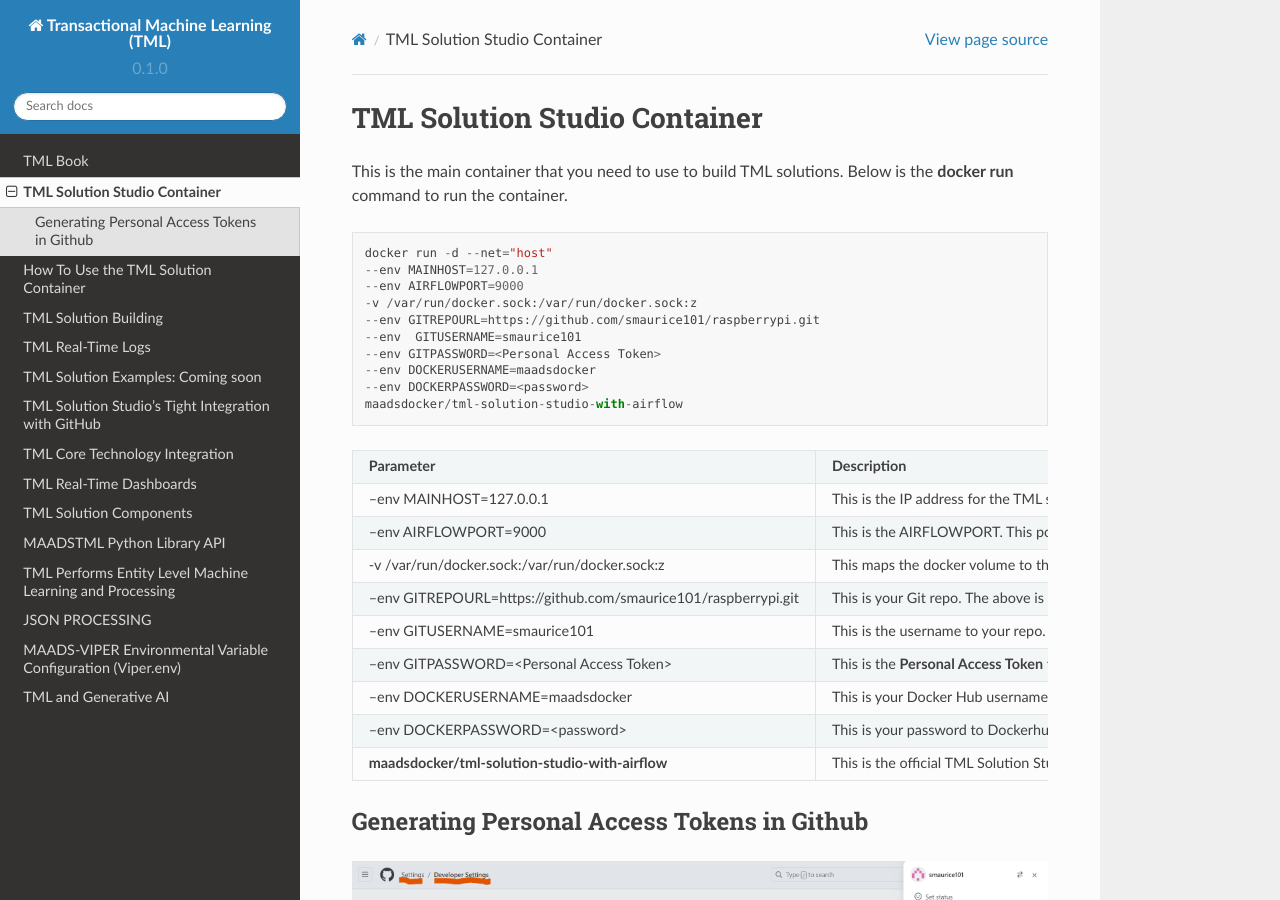
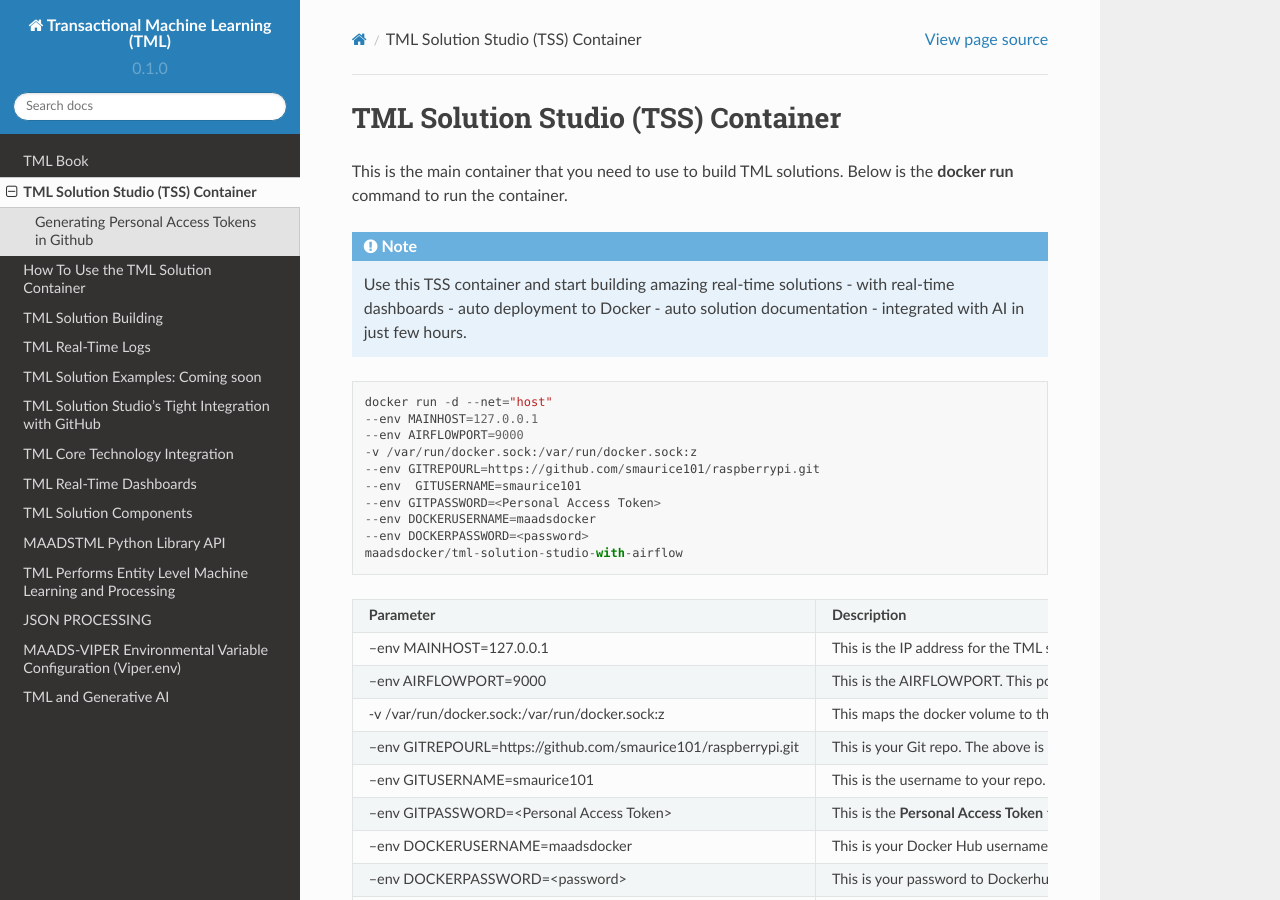
Before and after one commit to smaurice101/readthedocs, a Sphinx documentation site: the page built from docs/source/docker.rst, in a window 1280 px wide and 900 px high. Built offline with Sphinx 7.4.7 and the Read the Docs theme 2.0.0, drawn with Linux system fonts in a browser that asks for light colours.

Commit message:
Update docker.rst

```diff
--- a/docs/source/docker.rst
+++ b/docs/source/docker.rst
@@ -1,7 +1,11 @@
-TML Solution Studio Container
+TML Solution Studio (TSS) Container
 ======================================
 
 This is the main container that you need to use to build TML solutions.  Below is the **docker run** command to run the container.
+
+.. note::
+   Use this TSS container and start building amazing real-time solutions - with real-time dashboards - auto deployment to Docker - auto solution documentation -
+   integrated with AI in just few hours.
 
 .. code-block::
 
```
